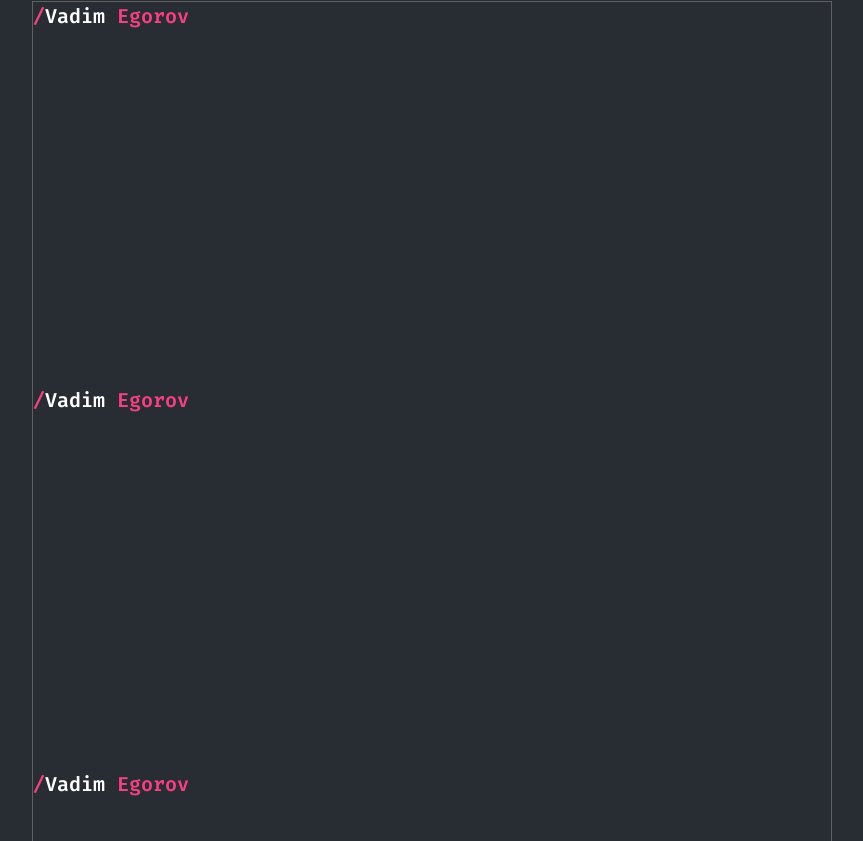
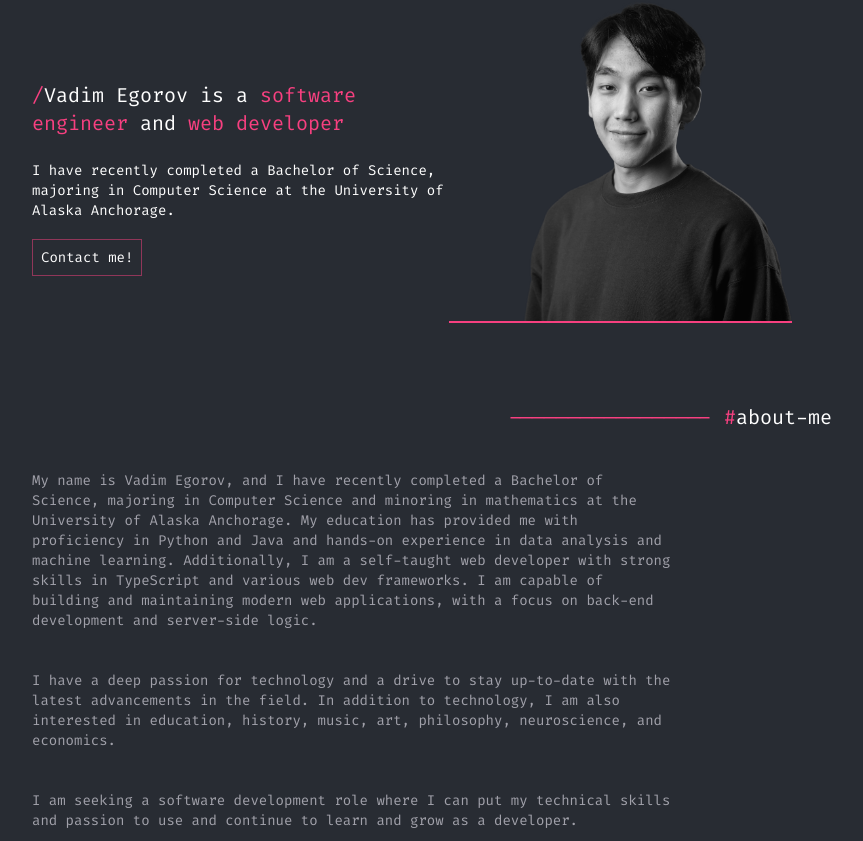
Before and after one commit to vadimegorov13/portfolio, a SvelteKit app: page / in a window 1280 px wide. Shown: the part 159-1000 px from the top of the page, without its empty margins (208-1071 px from the left). Built offline with nearby package versions, Linux system fonts and the light colour scheme.

Commit message:
finished outline for the home page | changed about page

```diff
--- a/src/app.css
+++ b/src/app.css
@@ -5,6 +5,13 @@
 @tailwind components;
 @tailwind utilities;
 
+@layer components {
+  .gr-animation {
+    @apply bg-clip-text bg-gradient-to-r text-transparent
+        from-primary via-secondary to-primary animate-text;
+  }
+}
+
 @layer base {
   html {
     font-family: Fira Code;
--- /dev/null
+++ b/src/lib/Components/Hero.svelte
@@ -0,0 +1,35 @@
+<div class="flex flex-col smd:flex-row justify-between h-full w-full">
+  <div class="flex flex-col gap-6 mt-20">
+    <p class="text-xl">
+      <span class="text-primary">/</span>Vadim Egorov is a
+      <span class="text-primary">software engineer</span>
+      and
+      <span class="text-primary">web developer</span>
+    </p>
+
+    <p class="text-sm">
+      I have recently completed a Bachelor of Science, majoring in Computer
+      Science at the University of Alaska Anchorage.
+    </p>
+
+    <div>
+      <a
+        href={'/contacts'}
+        target={'_blank'}
+        class="border border-primary/50 hover:gr-animation p-2 text-sm"
+      >
+        Contact me!
+      </a>
+    </div>
+  </div>
+
+  <div
+    class="flex flex-row justify-end mr-10 w-full border border-primary border-b-2 border-x-0 border-t-0"
+  >
+    <img
+      src="headshot.png"
+      alt="vadim"
+      class="h-[20rem] bg-opacity-0 shrink-0"
+    />
+  </div>
+</div>
--- a/src/lib/Components/ProjectCard.svelte
+++ b/src/lib/Components/ProjectCard.svelte
@@ -17,7 +17,7 @@
         class="h-[10rem] w-full object-cover"
       />
       <div
-        class="h-full px-2 border border-border border-t-0 border-b-0 border-l-0 border-r-[1px] md:border-r-0 md:border-b-[1px]"
+        class="h-full px-2 border border-border border-y-0 border-l-0 border-r-[1px] md:border-r-0 md:border-y-[1px]"
       >
         {#each project.stack as stack}
           <span class="text-xs text-zinc-400">{stack} </span>
--- a/src/routes/+page.svelte
+++ b/src/routes/+page.svelte
@@ -1,11 +1,42 @@
-<div class="border border-border">
-  <h1 class="text-xl font-semibold text-primary h-96">
-    /<span class="text-white">Vadim</span> Egorov
-  </h1>
-  <h1 class="text-xl font-semibold text-primary h-96">
-    /<span class="text-white">Vadim</span> Egorov
-  </h1>
-  <h1 class="text-xl font-semibold text-primary h-96">
-    /<span class="text-white">Vadim</span> Egorov
-  </h1>
+<script lang="ts">
+  import Contacts from '$lib/Components/Contacts.svelte';
+  import Hero from '$lib/Components/Hero.svelte';
+  import Projects from '$lib/Components/Projects.svelte';
+</script>
+
+<div class="w-full mx-auto flex flex-col gap-20">
+  <Hero />
+
+  <div class="flex flex-col">
+    <h1 class="flex flex-row w-full justify-end text-primary text-xl">
+      ----------------- #<span class="text-white">about-me</span>
+    </h1>
+    <div class="flex flex-col gap-10 mt-10 max-w-[40rem] text-zinc-400 text-sm">
+      <p>
+        My name is Vadim Egorov, and I have recently completed a Bachelor of
+        Science, majoring in Computer Science and minoring in mathematics at the
+        University of Alaska Anchorage. My education has provided me with
+        proficiency in Python and Java and hands-on experience in data analysis
+        and machine learning. Additionally, I am a self-taught web developer
+        with strong skills in TypeScript and various web dev frameworks. I am
+        capable of building and maintaining modern web applications, with a
+        focus on back-end development and server-side logic.
+      </p>
+
+      <p>
+        I have a deep passion for technology and a drive to stay up-to-date with
+        the latest advancements in the field. In addition to technology, I am
+        also interested in education, history, music, art, philosophy,
+        neuroscience, and economics.
+      </p>
+
+      <p>
+        I am seeking a software development role where I can put my technical
+        skills and passion to use and continue to learn and grow as a developer.
+      </p>
+    </div>
+  </div>
+
+  <Projects />
+  <Contacts />
 </div>
--- a/src/routes/about/+page.svelte
+++ b/src/routes/about/+page.svelte
@@ -1 +1,39 @@
-<div>about</div>
+<div>
+  <h1 class="text-xl font-semibold">
+    <span class="text-primary">/</span>about-me
+  </h1>
+  <p class="text-zinc-400">Hi there,</p>
+
+  <div class="mt-10 max-w-[40rem] text-zinc-400 flex flex-col gap-10">
+    <p>
+      My name is Vadim Egorov, and I have recently completed a Bachelor of
+      Science, majoring in Computer Science and minoring in mathematics at the
+      University of Alaska Anchorage. My education has provided me with
+      proficiency in Python and Java and hands-on experience in data analysis
+      and machine learning. Additionally, I am a self-taught web developer with
+      strong skills in TypeScript and various web dev frameworks. I am capable
+      of building and maintaining modern web applications, with a focus on
+      back-end development and server-side logic.
+    </p>
+
+    <p>
+      I have a deep passion for technology and a drive to stay up-to-date with
+      the latest advancements in the field. In addition to technology, I am also
+      interested in education, history, music, art, philosophy, neuroscience,
+      and economics.
+    </p>
+
+    <p>
+      I am seeking a software development role where I can put my technical
+      skills and passion to use and continue to learn and grow as a developer.
+    </p>
+  </div>
+
+  <h1 class="text-xl font-semibold mt-10">
+    <span class="text-primary">#</span>skills
+  </h1>
+
+  <h1 class="text-xl font-semibold mt-10">
+    <span class="text-primary">#</span>fun-facts
+  </h1>
+</div>
--- a/tailwind.config.cjs
+++ b/tailwind.config.cjs
@@ -4,6 +4,7 @@ module.exports = {
   theme: {
     screens: {
       sm: '480px',
+      smd: '670px',
       md: '768px',
       lg: '976px',
       xl: '1440px',
```
Also changed, not shown: src/types.ts (+12 -1 lines), static/headshot.png (added).
